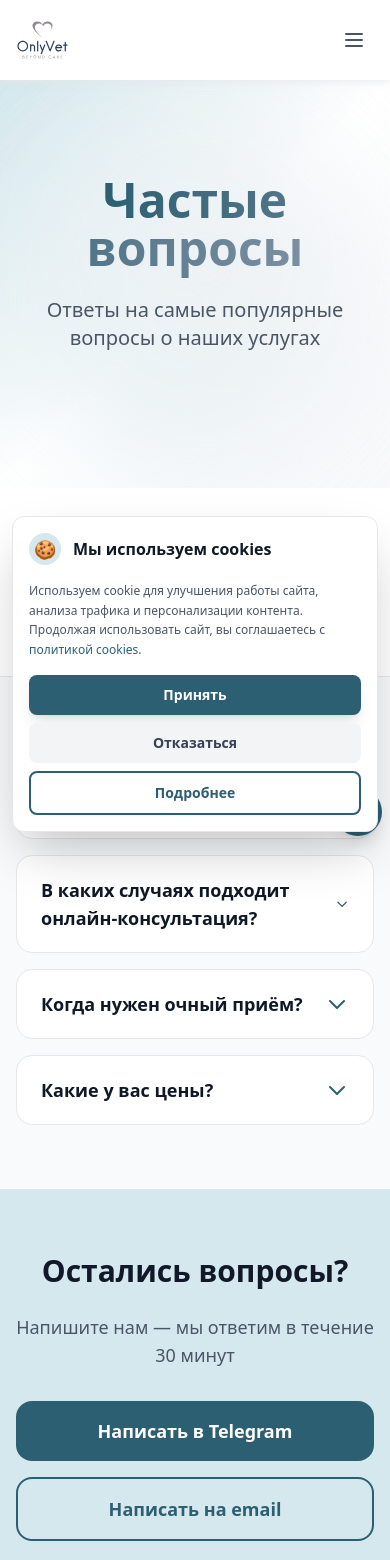
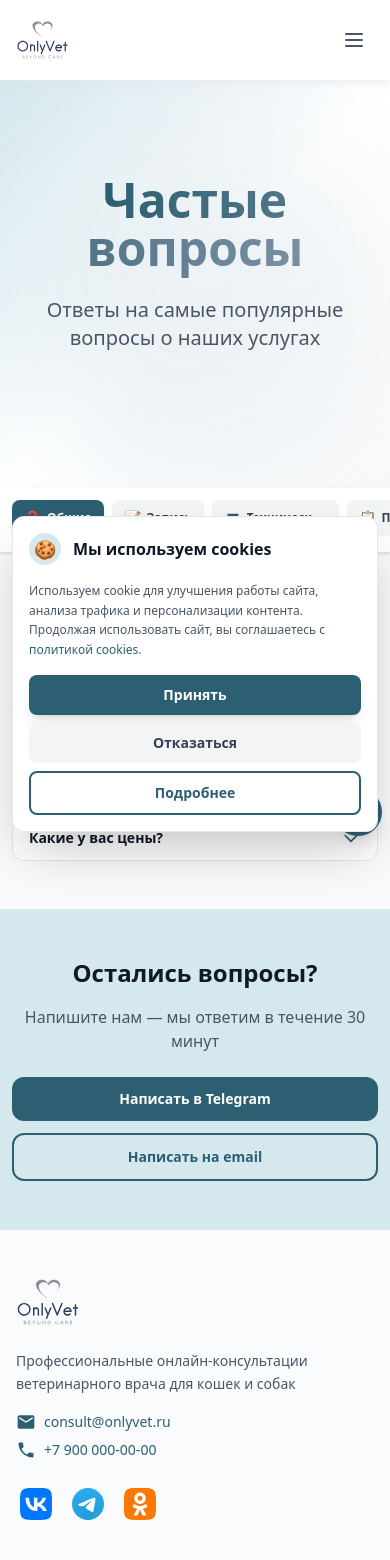
Before and after one commit to Stalser/Onlyvet-news3, a Next.js app: page /faq in a window 390 px wide. Shown: the top 1560 px of the page. Built offline with nearby package versions, Linux system fonts and the light colour scheme.

Commit message:
"feat:mobile.FAQ.page.optimization

```diff
--- a/src/app/faq/page.tsx
+++ b/src/app/faq/page.tsx
@@ -149,15 +149,39 @@ export default function FAQPage() {
         </div>
       </section>
 
-      {/* Категории вопросов */}
-      <section className="py-8 bg-white border-b border-gray-200 sticky top-20 z-40">
-        <div className="max-w-7xl mx-auto px-4 sm:px-6 lg:px-8">
+      {/* Категории вопросов — компактные фильтры */}
+      <section className="py-3 bg-white border-b border-gray-200 sticky top-[80px] sm:top-[84px] z-40 shadow-sm">
+        <div className="max-w-7xl mx-auto px-3 sm:px-4 lg:px-8">
+          {/* Мобильная версия — горизонтальный скролл */}
+          <div className="sm:hidden">
+            <div className="overflow-x-auto overflow-y-hidden -mx-3 px-3 pb-1 scrollbar-hide">
+              <div className="flex gap-2 whitespace-nowrap">
+                {faqCategories.map((category, index) => (
+                  <button
+                    key={category.name}
+                    onClick={() => setActiveCategory(index)}
+                    className={`px-3 py-2 rounded-lg font-semibold text-xs transition-all flex-shrink-0 flex items-center gap-1.5 ${
+                      activeCategory === index
+                        ? 'bg-primary text-white shadow-sm'
+                        : 'bg-gray-100 text-gray-700 hover:bg-gray-200'
+                    }`}
+                  >
+                    <span className="text-sm">{category.icon}</span>
+                    <span className="max-w-[80px] truncate">{category.name.split(' ')[0]}</span>
+                  </button>
+                ))}
+              </div>
+            </div>
+          </div>
+
+          {/* Десктопная версия (sm и выше) — полный вид */}
+          <div className="hidden sm:block">
             <div className="flex flex-wrap gap-2 justify-center">
               {faqCategories.map((category, index) => (
                 <button
                   key={category.name}
                   onClick={() => setActiveCategory(index)}
-                className={`px-4 py-2 rounded-lg font-medium text-sm transition-all ${
+                  className={`px-4 py-2.5 rounded-xl font-medium text-sm transition-all ${
                     activeCategory === index
                       ? 'bg-primary text-white shadow-md'
                       : 'bg-gray-100 text-gray-700 hover:bg-gray-200'
@@ -168,27 +192,28 @@ export default function FAQPage() {
               ))}
             </div>
           </div>
+        </div>
       </section>
 
       {/* Вопросы и ответы */}
-      <section className="py-16 lg:py-24 bg-gray-50">
-        <div className="max-w-4xl mx-auto px-4 sm:px-6 lg:px-8">
+      <section className="py-12 sm:py-16 lg:py-24 bg-gray-50">
+        <div className="max-w-4xl mx-auto px-3 sm:px-4 lg:px-8">
           {faqCategories.map((category, catIndex) => (
             <div key={category.name} className={activeCategory === catIndex ? 'block' : 'hidden'}>
               <FadeIn>
-                <div className="space-y-4">
+                <div className="space-y-3 sm:space-y-4">
                   {category.questions.map((item, qIndex) => (
                     <div
                       key={qIndex}
-                      className="bg-white rounded-2xl border border-gray-200 overflow-hidden hover:shadow-lg transition-all duration-300"
+                      className="bg-white rounded-xl sm:rounded-2xl border border-gray-200 overflow-hidden hover:shadow-lg transition-all duration-300"
                     >
                       <button
                         onClick={() => setOpenQuestion(openQuestion === qIndex ? null : qIndex)}
-                        className="w-full px-6 py-5 text-left flex items-center justify-between gap-4"
+                        className="w-full px-4 py-3 sm:px-6 sm:py-5 text-left flex items-center justify-between gap-3 sm:gap-4"
                       >
-                        <span className="font-semibold text-gray-900 text-lg">{item.q}</span>
+                        <span className="font-semibold text-gray-900 text-sm sm:text-lg">{item.q}</span>
                         <svg
-                          className={`w-6 h-6 text-primary transition-transform duration-300 ${
+                          className={`w-5 h-5 sm:w-6 sm:h-6 text-primary transition-transform duration-300 flex-shrink-0 ${
                             openQuestion === qIndex ? 'rotate-180' : ''
                           }`}
                           fill="none"
@@ -199,9 +224,9 @@ export default function FAQPage() {
                         </svg>
                       </button>
                       {openQuestion === qIndex && (
-                        <div className="px-6 pb-5">
-                          <div className="bg-primary-light/30 rounded-xl p-6">
-                            <p className="text-gray-700 leading-relaxed">{item.a}</p>
+                        <div className="px-4 pb-4 sm:px-6 sm:pb-5">
+                          <div className="bg-primary-light/30 rounded-lg sm:rounded-xl p-4 sm:p-6">
+                            <p className="text-gray-700 text-sm sm:text-base leading-relaxed">{item.a}</p>
                           </div>
                         </div>
                       )}
@@ -215,28 +240,28 @@ export default function FAQPage() {
       </section>
 
       {/* CTA */}
-      <section className="py-16 lg:py-24 bg-primary-light">
-        <div className="max-w-3xl mx-auto px-4 sm:px-6 lg:px-8 text-center">
+      <section className="py-12 sm:py-16 lg:py-24 bg-primary-light">
+        <div className="max-w-3xl mx-auto px-3 sm:px-4 lg:px-8 text-center">
           <FadeIn>
-            <h2 className="text-3xl md:text-4xl font-bold text-gray-900 mb-6">
+            <h2 className="text-2xl sm:text-3xl md:text-4xl font-bold text-gray-900 mb-4 sm:mb-6">
               Остались вопросы?
             </h2>
-            <p className="text-lg text-gray-600 mb-8">
+            <p className="text-base sm:text-lg text-gray-600 mb-6 sm:mb-8">
               Напишите нам — мы ответим в течение 30 минут
             </p>
-            <div className="flex flex-col sm:flex-row gap-4 justify-center">
+            <div className="flex flex-col sm:flex-row gap-3 sm:gap-4 justify-center">
               <a
                 href="https://t.me/onlyvet_clinic"
                 target="_blank"
                 rel="noopener noreferrer"
-                className="inline-flex items-center justify-center px-8 py-4 bg-primary text-white font-semibold rounded-2xl hover:bg-primary-dark hover:shadow-lg transition-all duration-300 text-lg"
+                className="inline-flex items-center justify-center px-6 py-3 sm:px-8 sm:py-4 bg-primary text-white font-semibold rounded-xl sm:rounded-2xl hover:bg-primary-dark hover:shadow-lg transition-all duration-300 text-sm sm:text-lg"
                 style={{ color: '#FFFFFF' }}
               >
                 Написать в Telegram
               </a>
               <a
                 href="mailto:consult@onlyvet.ru"
-                className="inline-flex items-center justify-center px-8 py-4 border-2 border-primary text-primary font-semibold rounded-2xl hover:bg-primary-light hover:shadow-lg transition-all duration-300 text-lg"
+                className="inline-flex items-center justify-center px-6 py-3 sm:px-8 sm:py-4 border-2 border-primary text-primary font-semibold rounded-xl sm:rounded-2xl hover:bg-primary-light hover:shadow-lg transition-all duration-300 text-sm sm:text-lg"
               >
                 Написать на email
               </a>
```
Lines whose indentation alone changed are shown as unchanged.
